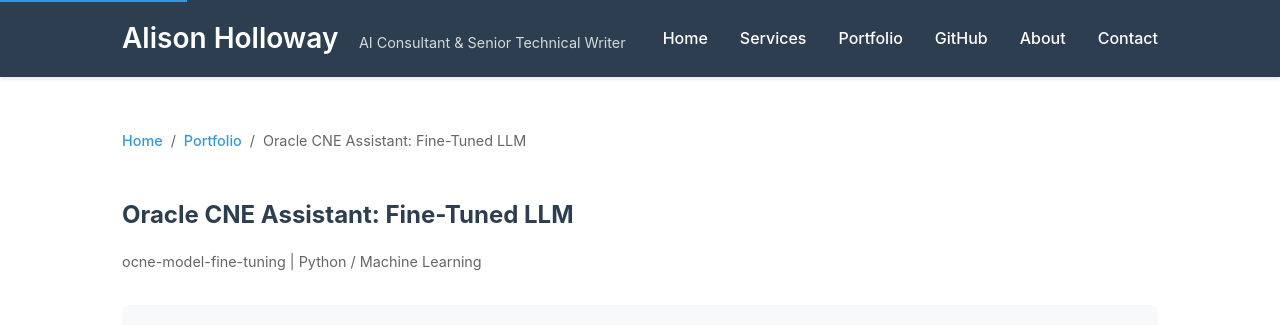
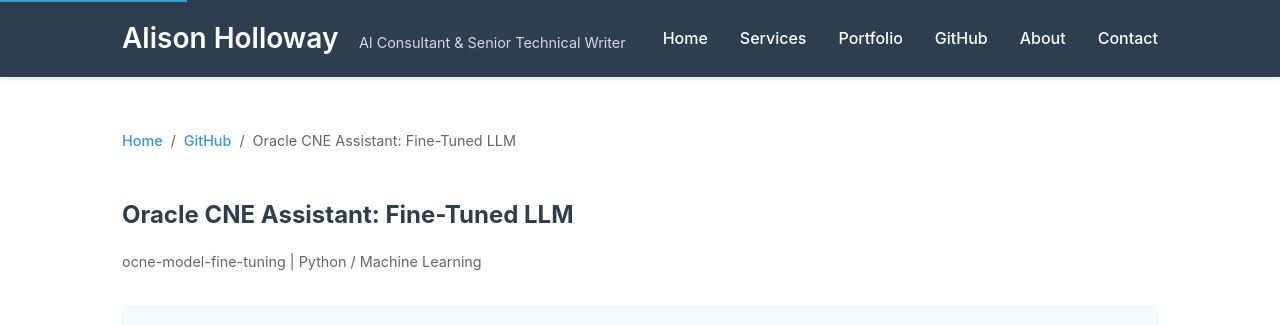
Before and after one commit to alison-holloway/alison-holloway.github.io, a Jekyll site: the page built from _portfolio/ocne_model_fine_tuning.md, in a window 1280 px wide and 900 px high. Shown: the top 325 px of the window. Built offline with Jekyll 4.4.1, drawn with Linux system fonts in a browser that asks for light colours.

Commit message:
Fix breadcrumbs to reflect correct parent page
GitHub projects (section: ai) now show GitHub breadcrumb linking to /github/.
All other portfolio items continue to show Portfolio.

Co-Authored-By: Claude Sonnet 4.6 <noreply@anthropic.com>

```diff
--- a/_layouts/portfolio_item.html
+++ b/_layouts/portfolio_item.html
@@ -5,7 +5,11 @@ layout: default
 <nav class="breadcrumb" aria-label="Breadcrumb">
   <ol>
     <li><a href="{{ '/' | relative_url }}">Home</a></li>
+    {% if page.section == "ai" %}
+    <li><a href="{{ '/github/' | relative_url }}">GitHub</a></li>
+    {% else %}
     <li><a href="{{ '/portfolio/' | relative_url }}">Portfolio</a></li>
+    {% endif %}
     <li aria-current="page">{{ page.title | truncatewords: 8 }}</li>
   </ol>
 </nav>
```
